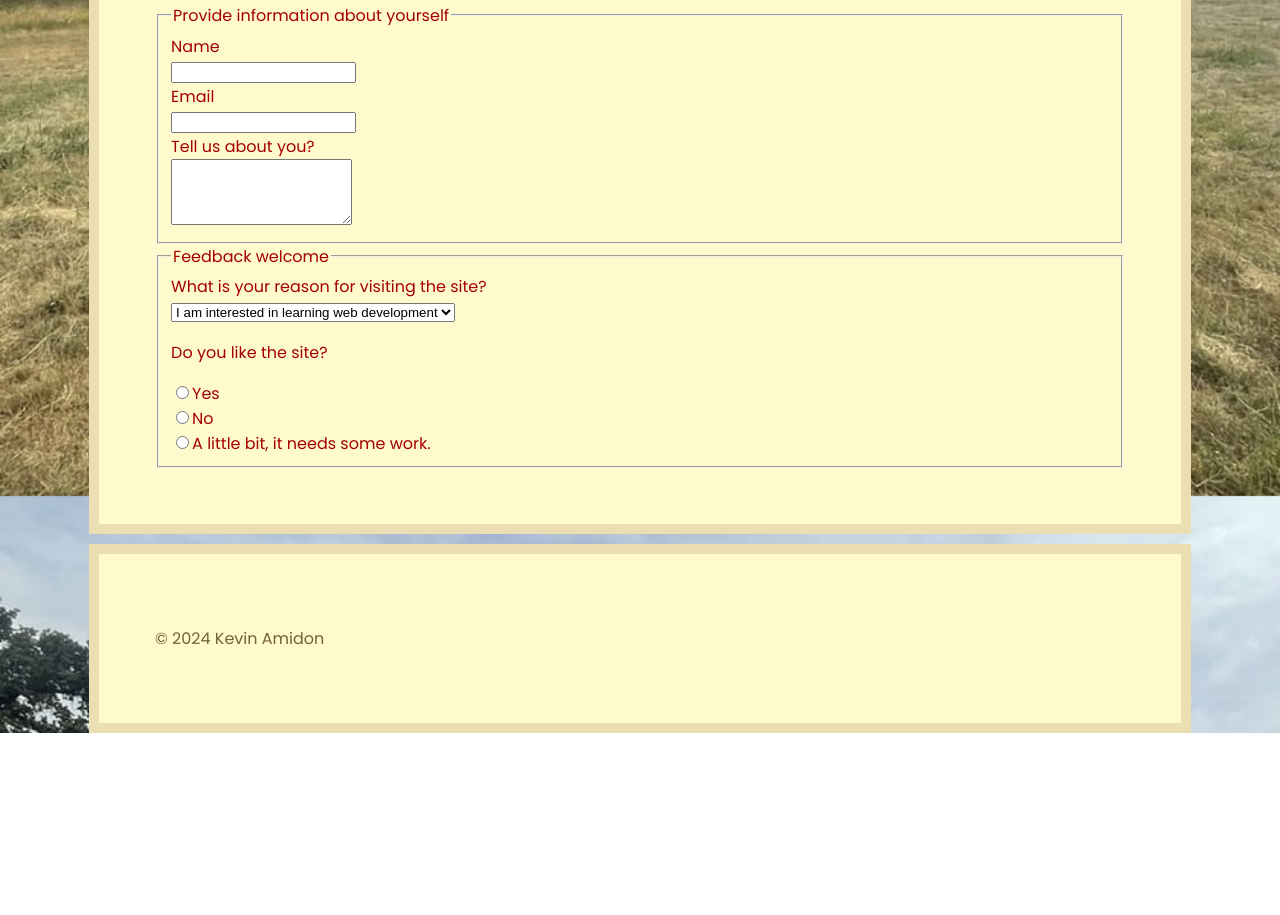
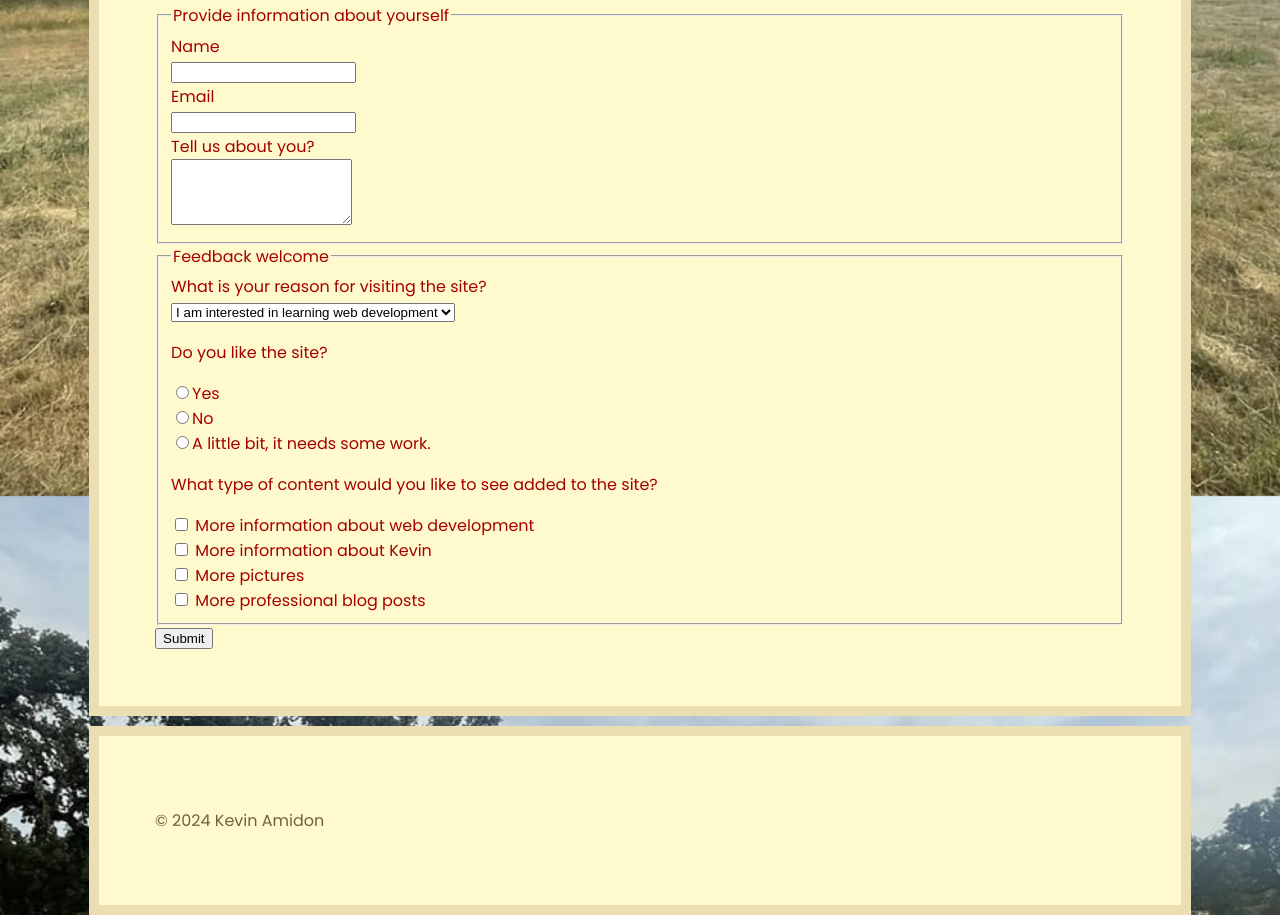
Before and after one commit to KAA1234/a5-amidonk, a website: page a5-amidonk-app/public/contact.html in a window 1280 px wide. Shown: the part 464-1379 px from the top of the page. Before the commit the page ends 1197 px from the top, so only its background shows below. Drawn offline with Linux system fonts and the light colour scheme; a web font is replaced by a local one.

Commit message:
a5 step 6 complete

```diff
--- a/a5-amidonk-app/public/contact.html
+++ b/a5-amidonk-app/public/contact.html
@@ -67,10 +67,32 @@
                             <input type="radio" id="likeNo" name="likeOption" value="no">No
                         </label>
                         <label for="likeALittle">
-                            <input type="radio" id="likeALittle" name="likeOption" value="ALittle">A little bit, it needs some work.
+                            <input type="radio" id="likeALittle" name="likeOption" value="ALittle">A little bit, it
+                            needs some work.
                         </label>
+
+
+                        <p>What type of content would you like to see added to the site?</p>
+                        <label for="content">
+                            <input type="checkbox" id="content" name="addContent" value="web development informaiton">
+                            More information about web development
+                        </label>
+                        <label for="Kevin">
+                            <input type="checkbox" id="Kevin" name="addContent" value="informaiton about Kevin">
+                            More information about Kevin
+                        </label>
+                        <label for="pictures">
+                            <input type="checkbox" id="pictures" name="addContent" value="more pictures">
+                            More pictures
+                        </label>
+                        <label for="professionalBlogPosts">
+                            <input type="checkbox" id="cprofessionalBlogPosts" name="addContent"
+                                value="professional blog posts">
+                            More professional blog posts
+                        </label>
+
                     </fieldset>
-
+                    <input type="submit" value="Submit">
                 </form>
             </article>
         </section>
```
